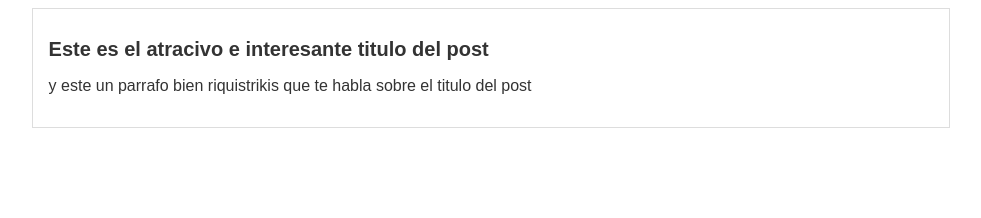
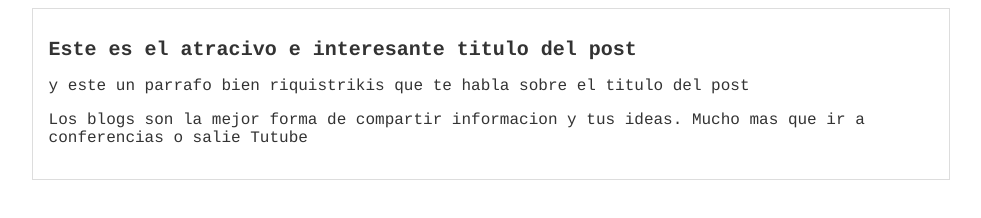
Before and after one commit to elsertero56789/Git-Blog-Practica, a plain HTML site: page index.html in a window 1280 px wide. Shown: the whole page, without its empty margins (149-1130 px from the left). Drawn offline with Linux system fonts and the light colour scheme.

Commit message:
cambio de fuente en el head a courier y otras agregaciones de CSS

```diff
--- a/css/estilos.css
+++ b/css/estilos.css
@@ -1,7 +1,7 @@
 body{
     color: #333;
     text-align: left;
-    font-family: 'Arial', Courier, monospace;
+    font-family: Courier;
 }
 #container
 {
--- a/index.html
+++ b/index.html
@@ -14,6 +14,10 @@
             <p>y este un parrafo bien riquistrikis que te habla sobre
                 el titulo del post
             </p>
+            <p>
+                Los blogs son la mejor forma de compartir informacion y tus
+                ideas. Mucho mas que ir a conferencias o salie Tutube
+            </p>
         </div>
     </div>
 </body>
```
